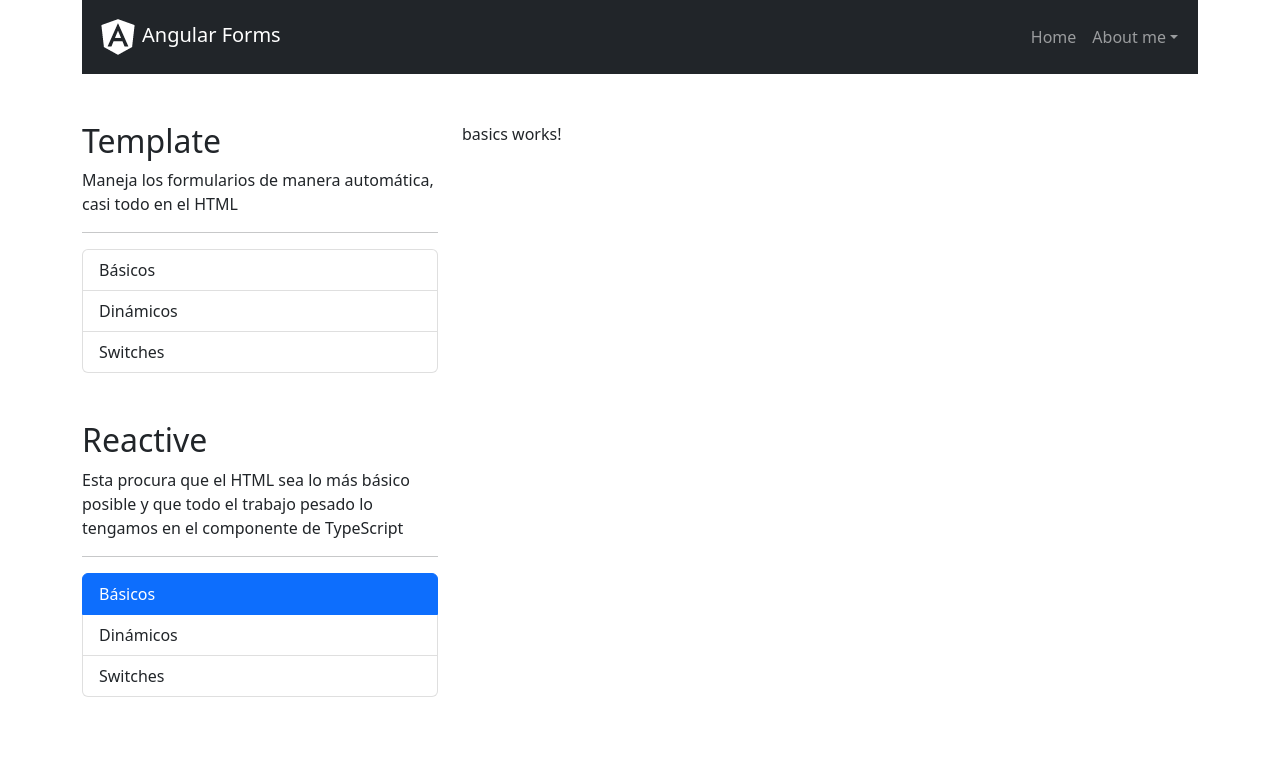
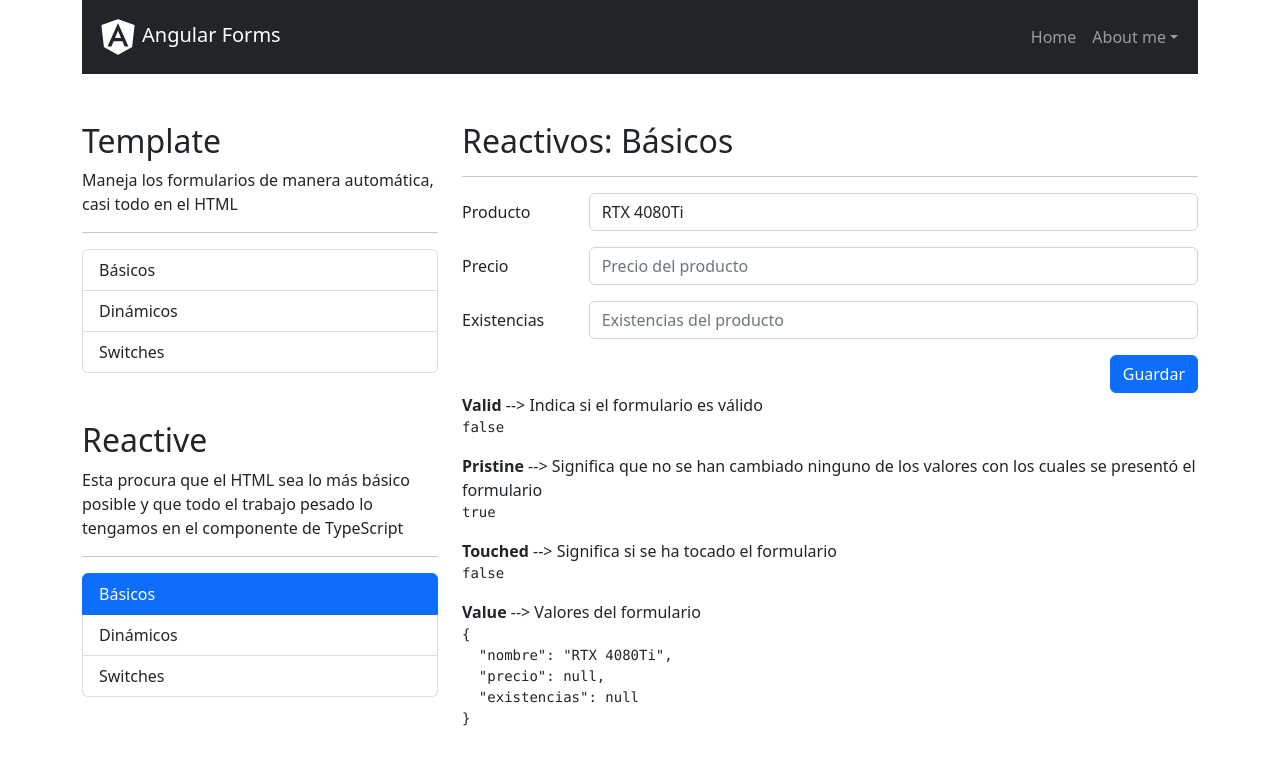
Before and after one commit to leinerdev/angularForms, an Angular app: page /reactive/basics in a window 1280 px wide. Shown: the top 764 px of the page. Built offline with nearby package versions, Linux system fonts and the light colour scheme.

Commit message:
Basic reactive forms

```diff
--- a/src/app/reactive/basics/basics.component.html
+++ b/src/app/reactive/basics/basics.component.html
@@ -1 +1,83 @@
-<p>basics works!</p>
+<h2>Reactivos: Básicos</h2>
+<hr />
+
+<div class="row">
+  <div class="col">
+    <form (ngSubmit)="guardar()" autocomplete="off" [formGroup]="myForm">
+      <!-- Campo de producto -->
+      <div class="mb-3 row">
+        <label class="col-sm-2 col-form-label">Producto</label>
+        <div class="col-sm-10">
+          <input
+            type="text"
+            class="form-control"
+            placeholder="Nombre del producto"
+            formControlName="nombre"
+          />
+          <span *ngIf="campoEsValido('nombre')" class="form-text text-danger">
+            Debe ser de 3 letras
+          </span>
+        </div>
+      </div>
+
+      <!-- Campo de precio -->
+      <div class="mb-3 row">
+        <label class="col-sm-2 col-form-label">Precio</label>
+        <div class="col-sm-10">
+          <input
+            type="number"
+            class="form-control"
+            placeholder="Precio del producto"
+            formControlName="precio"
+          />
+          <span *ngIf="campoEsValido('precio')" class="form-text text-danger">
+            El precio debe ser mayor a cero
+          </span>
+        </div>
+      </div>
+
+      <!-- Campo de existencias -->
+      <div class="mb-3 row">
+        <label class="col-sm-2 col-form-label">Existencias</label>
+        <div class="col-sm-10">
+          <input
+            type="number"
+            class="form-control"
+            placeholder="Existencias del producto"
+            formControlName="existencias"
+          />
+        </div>
+      </div>
+
+      <!-- Button -->
+      <div class="row">
+        <div class="col">
+          <button
+            class="btn btn-primary float-end"
+            type="submit"
+          >
+            Guardar
+          </button>
+        </div>
+      </div>
+    </form>
+  </div>
+</div>
+
+<div class="row">
+  <div class="col">
+
+    <span><strong>Valid</strong> --> Indica si el formulario es válido</span>
+    <pre>{{ myForm.valid }}</pre>
+
+    <span><strong>Pristine</strong> --> Significa que no se han cambiado ninguno de los valores con los cuales se presentó el formulario</span>
+    <pre>{{ myForm.pristine }}</pre>
+
+    <span><strong>Touched</strong> --> Significa si se ha tocado el formulario</span>
+    <pre>{{ myForm.touched }}</pre>
+
+    <span><strong>Value</strong> --> Valores del formulario</span>
+    <pre>{{ myForm.value | json }}</pre>
+
+  </div>
+</div>
--- a/src/app/reactive/basics/basics.component.ts
+++ b/src/app/reactive/basics/basics.component.ts
@@ -1,4 +1,5 @@
 import { Component, OnInit } from '@angular/core';
+import { FormBuilder, FormControl, FormGroup, Validators } from '@angular/forms';
 
 @Component({
   selector: 'app-basics',
@@ -8,9 +9,37 @@ import { Component, OnInit } from '@angular/core';
 })
 export class BasicsComponent implements OnInit {
 
-  constructor() { }
+  // myForm: FormGroup = new FormGroup({
+  //   nombre      : new FormControl('RTX 4080Ti'),
+  //   precio      : new FormControl(1500),
+  //   existencias : new FormControl(5),
+  // });
+
+  myForm: FormGroup = this.fb.group({
+    nombre      : [, [Validators.required, Validators.minLength(3)]],
+    precio      : [, [Validators.required, Validators.min(0)]],
+    existencias : [, [Validators.required, Validators.min(0)]],
+  });
+
+  constructor(private fb: FormBuilder) {}
 
   ngOnInit(): void {
+      this.myForm.reset({
+        nombre: 'RTX 4080Ti',
+      });
+  }
+
+  campoEsValido(campo: string) {
+    return this.myForm.controls[campo].touched && this.myForm.controls[campo].errors;
+  }
+
+  guardar() {
+    if (this.myForm.invalid) {
+      this.myForm.markAllAsTouched();
+      return;
+    }
+    console.log(this.myForm.value);
+    this.myForm.reset();
   }
 
 }
--- a/src/app/reactive/dynamics/dynamics.component.html
+++ b/src/app/reactive/dynamics/dynamics.component.html
@@ -1 +1,49 @@
-<p>dynamics works!</p>
+<h2>Reactivos: <small>Dinámicos</small></h2>
+<hr />
+
+<form autocomplete="off">
+  <!-- Nombre de la persona -->
+  <div class="mb-3 row">
+    <label class="col-sm-3 col-form-label">Nombre</label>
+    <div class="col-sm-9">
+      <input
+        class="form-control"
+        placeholder="Nombre de la persona"
+        name="nombre"
+      />
+      <span class="form-text text-danger"></span>
+    </div>
+  </div>
+
+  <!-- Agregar favorito -->
+  <div class="mb-3 row">
+    <label class="col-sm-3 col-form-label">Agregar</label>
+    <div class="col-sm-9">
+      <div class="input-group">
+        <input
+          class="form-control"
+          name="nuevoJuego"
+          placeholder="Agregar favorito"
+        />
+        <button class="btn btn-outline-primary" type="button">Agregar</button>
+      </div>
+    </div>
+  </div>
+
+  <!-- Lista de juegos favoritos -->
+  <div class="mb-3 row">
+    <label class="col-sm-3 col-form-label">Label</label>
+    <div class="col-sm-9">
+      <div class="input-group mb-2">
+        <input class="form-control mb-2" required />
+        <button class="btn btn-danger float-end" type="button">Eliminar</button>
+      </div>
+    </div>
+  </div>
+
+  <div class="mb-3 row">
+    <div class="col-sm-12">
+      <button class="btn btn-primary float-end" type="button">Guardar</button>
+    </div>
+  </div>
+</form>
--- a/src/app/reactive/reactive.module.ts
+++ b/src/app/reactive/reactive.module.ts
@@ -1,5 +1,6 @@
 import { NgModule } from '@angular/core';
 import { CommonModule } from '@angular/common';
+import { ReactiveFormsModule } from '@angular/forms';
 
 import { ReactiveRoutingModule } from './reactive-routing.module';
 import { BasicsComponent } from './basics/basics.component';
@@ -15,6 +16,7 @@ import { SwitchesComponent } from './switches/switches.component';
   ],
   imports: [
     CommonModule,
+    ReactiveFormsModule,
     ReactiveRoutingModule
   ]
 })
--- a/src/app/reactive/switches/switches.component.html
+++ b/src/app/reactive/switches/switches.component.html
@@ -1 +1,82 @@
-<p>switches works!</p>
+<h2>Reactivos: Switches</h2>
+<hr />
+
+<form>
+  <!-- Radios -->
+  <div class="row mb-3">
+    <label class="col-sm-3 col-form-label">Género</label>
+    <div class="col-sm-9">
+      <div class="form-check">
+        <input
+          class="form-check-input"
+          type="radio"
+          name="radioGenero"
+          id="flexRadioDefault1"
+          value="M"
+        />
+        <label class="form-check-label" for="flexRadioDefault1">
+          Masculino
+        </label>
+      </div>
+      <div class="form-check">
+        <input
+          class="form-check-input"
+          type="radio"
+          name="radioGenero"
+          id="flexRadioDefault2"
+          value="F"
+        />
+        <label class="form-check-label" for="flexRadioDefault2">
+          Femenino
+        </label>
+      </div>
+    </div>
+  </div>
+
+  <!-- Switches -->
+  <div class="row mb-3">
+    <label class="col-sm-3 col-form-label">Notificaciones</label>
+    <div class="col-sm-9">
+      <div class="form-check form-switch">
+        <input
+          class="form-check-input mt-2"
+          type="checkbox"
+          role="switch"
+          id="flexSwitchCheckChecked"
+          name="notifications"
+        />
+        <label class="form-check-label mt-1" for="flexSwitchCheckChecked"
+          >Quiero recibir notificaciones</label
+        >
+      </div>
+    </div>
+  </div>
+
+  <!-- Checkbox -->
+  <div class="row mb-3">
+    <label class="col-sm-3 col-form-label"></label>
+    <div class="col-sm-9">
+      <div class="form-check">
+        <input
+          class="form-check-input mt-2"
+          type="checkbox"
+          value=""
+          name="terms"
+          id="flexCheckDefault"
+        />
+        <label class="form-check-label mt-1" for="flexCheckDefault">
+          Términos y condiciones
+        </label>
+      </div>
+    </div>
+  </div>
+
+  <!-- Button -->
+  <div class="row">
+    <div class="col">
+      <button class="btn btn-primary float-end">
+        Guardar
+      </button>
+    </div>
+  </div>
+</form>
```
